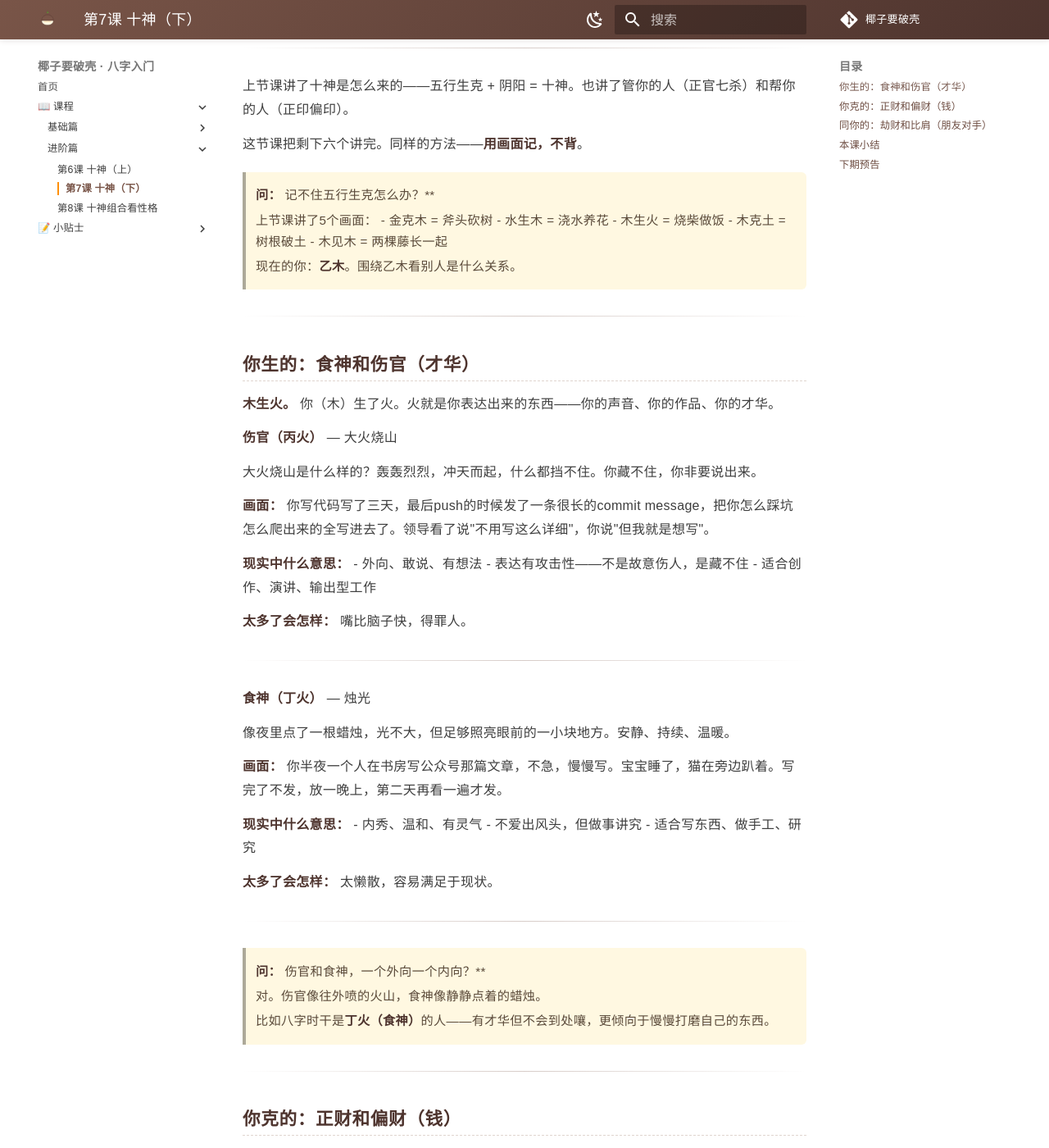
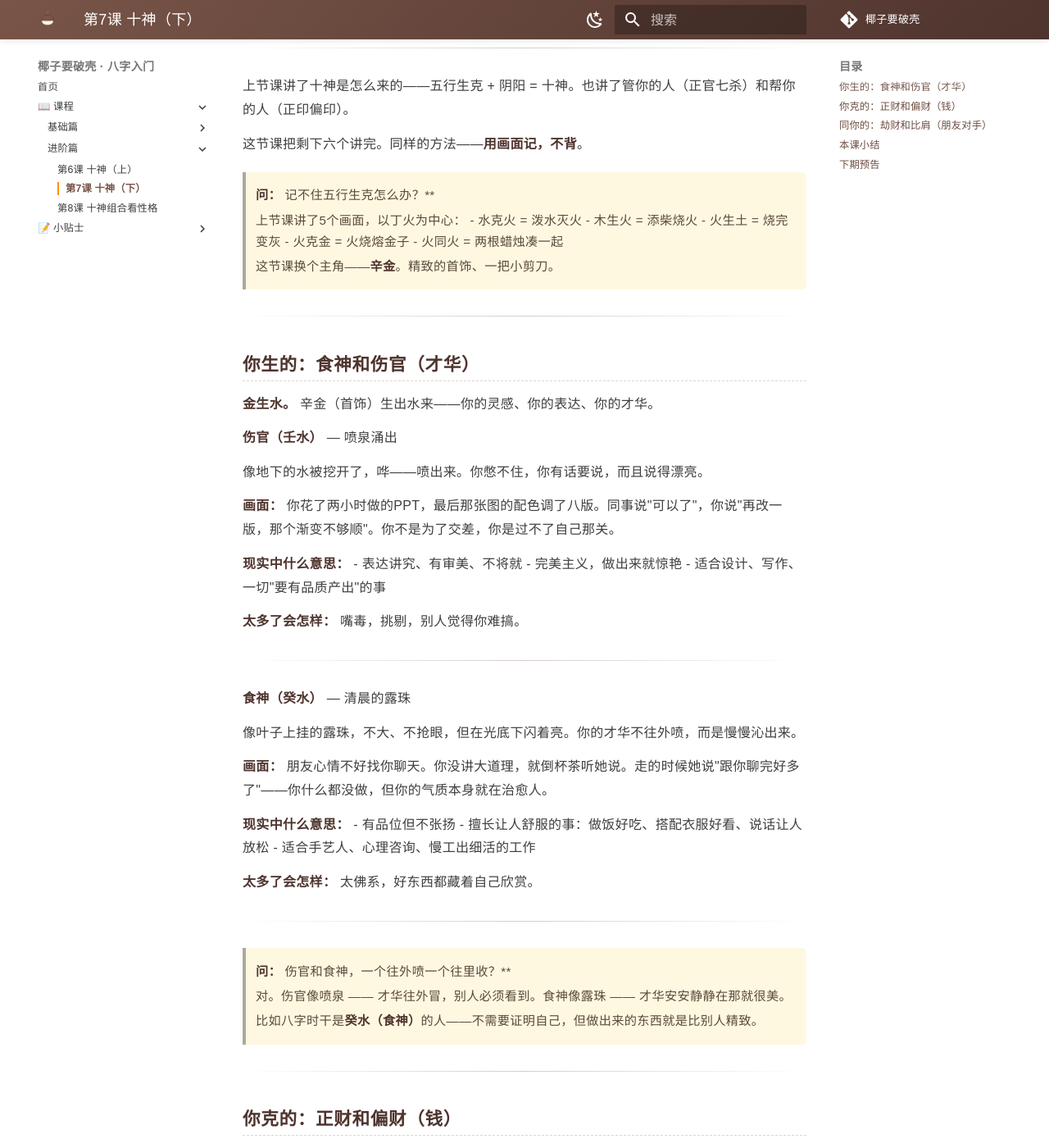
Before and after one commit to Sunyanyanyan/mingli-xue, an MkDocs documentation site: the page built from docs/八字/第7课-十神-下.md, in a window 1280 px wide and 1400 px high, scrolled down 214 px. Shown: the whole window at 82% size. Built offline with MkDocs 1.6.1 and Material for MkDocs 9.7.7, drawn with Linux system fonts in a browser that asks for light colours; comment, search, counter and statistics services are not loaded; some of the changed text lies outside the part shown.

Commit message:
feat: 每课换不同日主举例（丁火/辛金/癸水/丙火/甲木），增加读者共鸣

```diff
--- a/docs/八字/第7课-十神-下.md
+++ b/docs/八字/第7课-十神-下.md
@@ -12,92 +12,92 @@
 >
 > **问：** 记不住五行生克怎么办？**
 >
-> 上节课讲了5个画面：
-> - 金克木 = 斧头砍树
-> - 水生木 = 浇水养花
-> - 木生火 = 烧柴做饭
-> - 木克土 = 树根破土
-> - 木见木 = 两棵藤长一起
+> 上节课讲了5个画面，以丁火为中心：
+> - 水克火 = 泼水灭火
+> - 木生火 = 添柴烧火
+> - 火生土 = 烧完变灰
+> - 火克金 = 火烧熔金子
+> - 火同火 = 两根蜡烛凑一起
 >
-> 现在的你：**乙木**。围绕乙木看别人是什么关系。
+> 这节课换个主角——**辛金**。精致的首饰、一把小剪刀。
 
 ---
 
 ## 你生的：食神和伤官（才华）
 
-**木生火。** 你（木）生了火。火就是你表达出来的东西——你的声音、你的作品、你的才华。
+**金生水。** 辛金（首饰）生出水来——你的灵感、你的表达、你的才华。
 
-**伤官（丙火）** — 大火烧山
+**伤官（壬水）** — 喷泉涌出
 
-大火烧山是什么样的？轰轰烈烈，冲天而起，什么都挡不住。你藏不住，你非要说出来。
+像地下的水被挖开了，哗——喷出来。你憋不住，你有话要说，而且说得漂亮。
 
-**画面：** 你写代码写了三天，最后push的时候发了一条很长的commit message，把你怎么踩坑怎么爬出来的全写进去了。领导看了说"不用写这么详细"，你说"但我就是想写"。
+**画面：** 你花了两小时做的PPT，最后那张图的配色调了八版。同事说"可以了"，你说"再改一版，那个渐变不够顺"。你不是为了交差，你是过不了自己那关。
 
 **现实中什么意思：**
-- 外向、敢说、有想法
-- 表达有攻击性——不是故意伤人，是藏不住
-- 适合创作、演讲、输出型工作
+- 表达讲究、有审美、不将就
+- 完美主义，做出来就惊艳
+- 适合设计、写作、一切"要有品质产出"的事
 
-**太多了会怎样：** 嘴比脑子快，得罪人。
+**太多了会怎样：** 嘴毒，挑剔，别人觉得你难搞。
 
 ---
 
-**食神（丁火）** — 烛光
+**食神（癸水）** — 清晨的露珠
 
-像夜里点了一根蜡烛，光不大，但足够照亮眼前的一小块地方。安静、持续、温暖。
+像叶子上挂的露珠，不大、不抢眼，但在光底下闪着亮。你的才华不往外喷，而是慢慢沁出来。
 
-**画面：** 你半夜一个人在书房写公众号那篇文章，不急，慢慢写。宝宝睡了，猫在旁边趴着。写完了不发，放一晚上，第二天再看一遍才发。
+**画面：** 朋友心情不好找你聊天。你没讲大道理，就倒杯茶听她说。走的时候她说"跟你聊完好多了"——你什么都没做，但你的气质本身就在治愈人。
 
 **现实中什么意思：**
-- 内秀、温和、有灵气
-- 不爱出风头，但做事讲究
-- 适合写东西、做手工、研究
+- 有品位但不张扬
+- 擅长让人舒服的事：做饭好吃、搭配衣服好看、说话让人放松
+- 适合手艺人、心理咨询、慢工出细活的工作
 
-**太多了会怎样：** 太懒散，容易满足于现状。
+**太多了会怎样：** 太佛系，好东西都藏着自己欣赏。
 
 ---
 
 
 >
-> **问：** 伤官和食神，一个外向一个内向？**
+> **问：** 伤官和食神，一个往外喷一个往里收？**
 >
-> 对。伤官像往外喷的火山，食神像静静点着的蜡烛。
+> 对。伤官像喷泉 —— 才华往外冒，别人必须看到。食神像露珠 —— 才华安安静静在那就很美。
 >
-> 比如八字时干是**丁火（食神）**的人——有才华但不会到处嚷，更倾向于慢慢打磨自己的东西。
+> 比如八字时干是**癸水（食神）**的人——不需要证明自己，但做出来的东西就是比别人精致。
 
 ---
 
 ## 你克的：正财和偏财（钱）
 
-**木克土。** 你（木）能驾驭土。土就是钱——稳定、实在、能攥在手里的东西。
+**金克木。** 辛金（小剪刀）能修剪木。木就是钱——你能掌控的资源。
 
-**正财（戊土）** — 地里种出来的粮食
+**正财（甲木）** — 院子里种的树
 
-春天种下去，秋天收回来。稳定、可预期、不折腾。
+你种的、你浇的、你修剪的。每年按季结果子，稳定、可预期。
 
-**画面：** 每个月15号发工资。不多不少，够还房贷、买菜、交水电。你知道下个月还有。
+**画面：** 你精打细算做预算，每个月存一笔固定数字。不贪多，但从不缺。你知道明年这时候卡里会有多少。
 
 **现实中什么意思：**
-- 稳定收入、工资、固定来源
-- 精打细算、不花冤枉钱
-- 适合按部就班的职业
+- 稳定收入、工资、储蓄
+- 花钱有计划、不冲动
+- 适合需要耐心和积累的职业
 
-**太多了会怎样：** 太抠门，一辈子攒钱舍不得花。
+**太多了会怎样：** 活在计算里，忘了享受。
 
 ---
 
-**偏财（己土）** — 路上捡到的钱
+**偏财（乙木）** — 野外摘的野果
 
-不是种出来的，是路上走着走着看见的。也可能是别人给的、投资转的、副业赚的。
+不是种的，是你爬山时看见的。顺手摘回来，甜得意外。
 
-**画面：** 你帮人做了个小项目，对方转了一笔钱过来。你没预计划，但到手了。这笔钱你花起来也不心疼。
+**画面：** 朋友说"你审美好，帮我搭个方案吧，给你转钱"。你没指望这笔收入，但到手了，花起来也开心。
 
 **现实中什么意思：**
-- 副业、投资、奖金、意外之财
-- 大方、敢花、朋友多饭局多
-- 适合做生意、需要人脉的事
+- 副业、兴趣变现、意外收入
+- 舍得给自己花钱
+- 适合靠品味和眼光吃饭的事
 
-**太多了会怎样：** 来得快去得也快，攒不住。
+**太多了会怎样：** 来得快去得也快，攒不住，老想"下一次还有"。
 
 ---
 
@@ -105,41 +105,41 @@
 >
 > **问：** 那正财好还是偏财好？**
 >
-> 正财是地基，偏财是楼层。没有地基，楼层盖不上去。没有楼层，一辈子住平房。
->
+> 正财是地基，偏财是阳台花园。没地基没法住，没花园生活缺点意思。
+
 ---
 
 ## 同你的：劫财和比肩（朋友对手）
 
-**木见木。** 跟你一样的人——战友，也是竞争者。
+**金见金。** 跟你一样的人——同道，也可能同台竞技。
 
-**劫财（甲木）** — 跟你抢地盘的邻居
+**劫财（庚金）** — 跟你撞款的同行
 
-你们俩都种地。你的地比他肥两分，他觉得不公平，悄悄挪了界碑。你们合伙也吵架，分钱也吵架。但遇到外敌的时候，他跟你站一边。
+你们俩做的是一类东西。你去摆摊，他也去。你上新品，他第二天跟上。你们较劲，但也因为较劲，彼此都进步了。
 
-**画面：** 你跟同事一起做一个项目。分工的时候他没少争，上线的时候他也没少加班。做完以后你们又一起去喝酒了。
+**画面：** 同事跟你竞聘同一个岗位。面试前他来找你："对手归对手，有份资料给你看看。"你愣了一下，接过来。录不录取是一回事，这份认可你记住了。
 
 **现实中什么意思：**
-- 朋友、同事、合作伙伴
-- 既帮你，也跟你争
-- 一起扛过事的人关系最铁
+- 既有竞争也有互助
+- 容易被身边人影响（好或坏）
+- 对手强，你才会更强
 
-**太多了会怎样：** 身边朋友多但小人也不少，掏心掏肺容易被坑。
+**太多了会怎样：** 总有人在旁边比着，心累；遇到不靠谱的还被拖下水。
 
 ---
 
-**比肩（乙木）** — 跟你并肩走路的同路
+**比肩（辛金）** — 你的同款耳环
 
-你们俩一样高、一样快，走在一起不抢道。不用说话也知道彼此在想什么。
+不是一个牌子的竞品，是跟你一模一样的另一只耳环。你们天生一对，不用解释。
 
-**画面：** 你累了不想说话，朋友也不说话，你们就一起坐在沙发上刷手机。一个小时后，她说"饿了吗"，你说"走"。默契。
+**画面：** 你在新的城市刚安顿，谁也不认识。偶然认识一个人，你俩喜欢的作家一样、听的歌一样、对一件事的态度也一样。你心里想："终于有人懂了。"
 
 **现实中什么意思：**
-- 知己、真正懂你的人
-- 互助，不互相消耗
-- 数量不多但质量极高
+- 知己、灵魂伴侣型的朋友
+- 不用费力维护，默契就在
+- 数量少，但质量极高
 
-**太多了会怎样：** 太依赖同类，遇到不同频的人就不知道怎么相处了。
+**太多了会怎样：** 太沉溺在同温层，跟不同频的人完全没有相处能力。
 
 ---
 
@@ -147,10 +147,10 @@
 >
 > **问：** 劫财和比肩怎么区分？**
 >
-> 劫财 = 跟你性别不一样（甲木阳，乙木阴）——既帮你又跟你抢。
-> 比肩 = 跟你性别一样（乙木阴）——真正的自己人。
+> 劫财 = 跟你阴阳不同（庚金阳，辛金阴）——像同行的竞品，既是战友也是对手。
+> 比肩 = 跟你阴阳相同（辛金阴）——像另一只耳环，真正的自己人。
 >
-> 比如八字年干月干各一个**比肩乙木**——身边懂你的人不少，但也容易被分走注意力。
+> 比如八字年干月干各一个**比肩辛金**——身边懂你的人不少，但也容易只跟同类玩，圈子越来越窄。
 
 ---
 
@@ -160,12 +160,12 @@
 
 | 十神 | 画面 | 一句话 |
 |:----|:----|:------|
-| 伤官 | 大火烧山 | 才华喷出来 |
-| 食神 | 夜里的蜡烛 | 才华慢慢磨 |
-| 正财 | 地里种粮食 | 稳定收入 |
-| 偏财 | 路上捡到钱 | 灵活来钱 |
-| 劫财 | 抢地盘的邻居 | 又帮又争 |
-| 比肩 | 并肩走路的人 | 真正知己 |
+| 伤官 | 喷泉涌出 | 才华往外喷，必须精致 |
+| 食神 | 清晨露珠 | 才华不张扬，但发光 |
+| 正财 | 院子里的树 | 稳定收入，自己种的 |
+| 偏财 | 野外摘野果 | 意外之财，靠眼光 |
+| 劫财 | 撞款的同行 | 又较劲又互助 |
+| 比肩 | 另一只耳环 | 真正的知己 |
 
 算上第6课讲的正官七杀正印偏印，**十个十神全部讲完了。**
 
```
Also changed, not shown: docs/八字/第2课-天干.md (+2 -2 lines), docs/八字/第4课-五行关系.md (+4 -4 lines), docs/八字/第5课-藏干.md (+2 -2 lines), docs/八字/第6课-十神-上.md (+51 -51 lines), docs/八字/第8课-十神组合看性格.md (+9 -7 lines).
